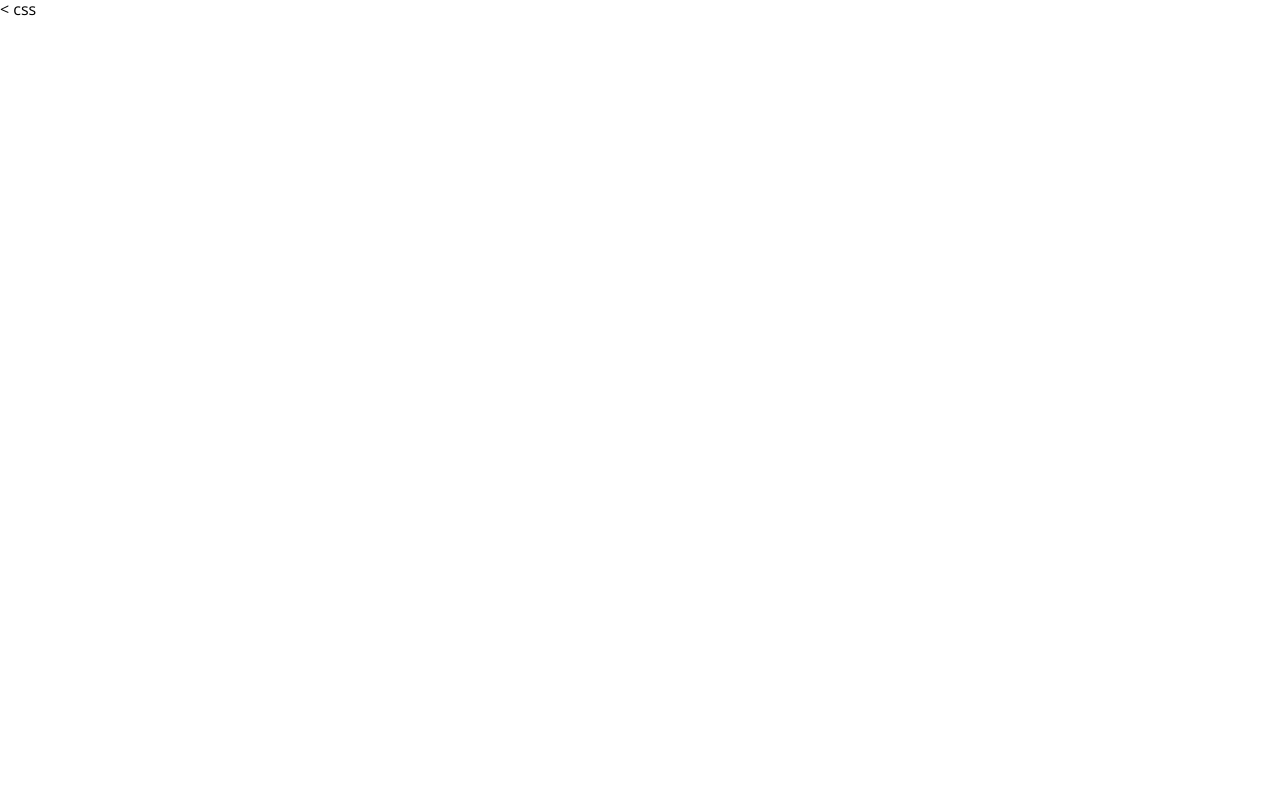
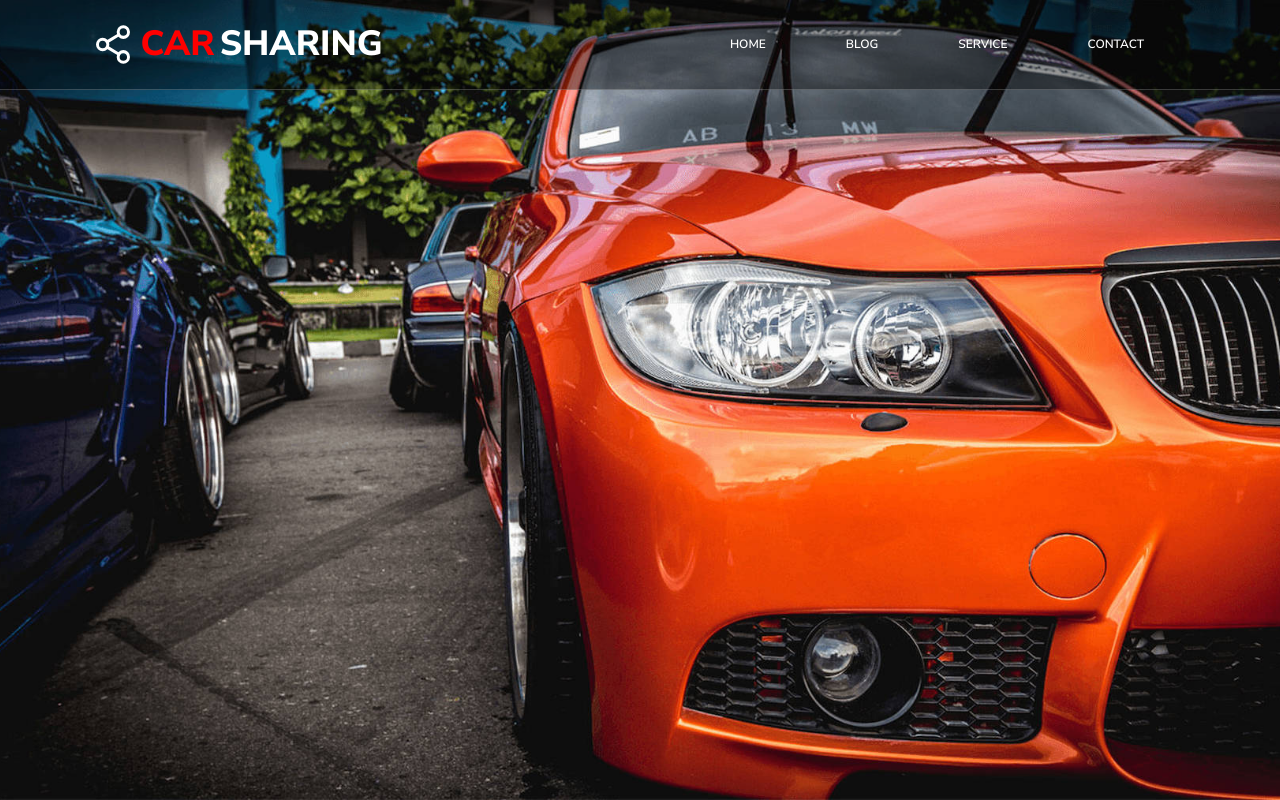
Before and after one commit to KamilaOlszewska/car-sharing-project, a plain HTML site: page index.html in a window 1280 px wide. Drawn offline with nearby package versions, Linux system fonts and the light colour scheme.

Commit message:
page header

```diff
--- a/css/style.css
+++ b/css/style.css
@@ -16,3 +16,87 @@ body{
     max-width: 1088px;
     margin: 0 auto;
 }
+
+
+
+
+
+
+/*header*/
+.header{
+    height: 90px;
+    background-color: rgba(0,0,0,0.4);
+    border-bottom: 1px solid rgba(255,255,255,0.2);
+    position: fixed;
+    left: 0;
+    top: 0;
+    width: 100%;
+    z-index: 1000000;
+
+}
+.header__container{
+    display: flex;
+    justify-content: space-between;
+    align-items: center;
+    height: 100%;
+}
+
+.logo{
+    font-size: 35px;
+    font-family: 'Nunito Sans', sans-serif;
+    text-decoration: none;
+    color: #fff;
+    text-transform: uppercase;
+    font-weight: bold;
+    display: flex;
+    /*justify-content: flex-start;*/
+    /*align-self: center;*/
+}
+.logo img{
+    margin-right: 10px;
+
+}
+.logo span{
+    color: var(--color1);
+    margin-right: 5px;
+}
+
+.menu{
+    height: 100%;
+}
+.menu__list{
+    display: flex;
+    list-style-type: none;
+    margin: 0;
+    padding: 0;
+    height: 100%;
+}
+.menu__el{
+    /*height: 100%;*/
+}
+.menu__link{
+    font-size:12px ;
+    font-family: 'Nunito Sans', sans-serif;
+    color: #fff;
+    text-transform: uppercase;
+    text-decoration: none;
+    padding: 0 40px;
+    display: flex;
+    height: 100%;
+    justify-content: center;
+    align-items: center;
+    font-weight: 600;
+
+}
+.menu__link:hover{
+    background: rgba(255,255,255,0.2);
+    transition: 0.5s;
+}
+/*hero*/
+.hero{
+    background-image: url(../images/Image.jpg);
+    background-size: cover;
+    background-position: center;
+    height: 100vh;
+
+}
--- a/index.html
+++ b/index.html
@@ -12,8 +12,29 @@
     <link rel="stylesheet" href="css/style.css">
 </head>
 <body>
-<
+    <div class="all">
+
+        <header class="header">
+            <div class="header__container container">
+            <a href="/" class="logo">
+                <img src="images/icon-logo-normal.svg" alt="logo">
+                <span>Car</span> Sharing
+            </a>
+            <nav class="menu">
+                <ul class="menu__list">
+                    <li class="menu__el"><a class="menu__link" href="">Home</a></li>
+                    <li class="menu__el"><a class="menu__link" href="">Blog</a></li>
+                    <li class="menu__el"><a class="menu__link" href="">Service</a></li>
+                    <li class="menu__el"><a class="menu__link" href="">Contact</a></li>
+                </ul>
+            </nav>
+            </div>
+        </header>
+        <div class="hero">
+
+        </div>
+    </div>
 
 
 </body>
-</html>css
+</html>
```
